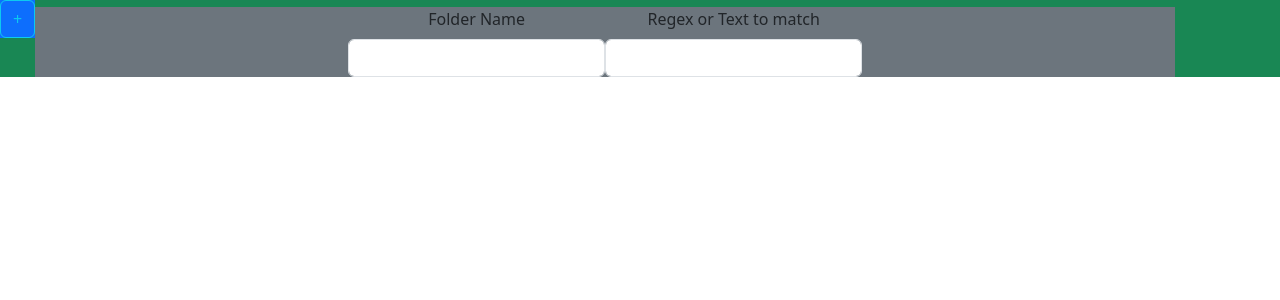
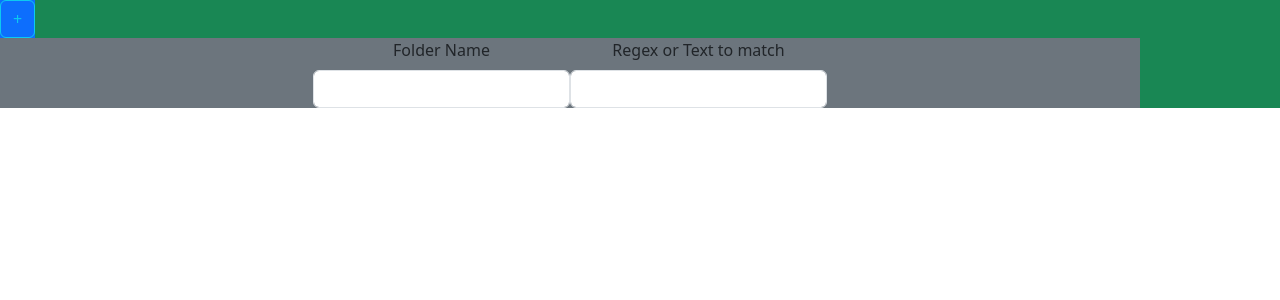
Before and after one commit to ZaguePrime/OrganizerProject, a React (Vite) app: page / in a window 1280 px wide. Shown: the top 300 px of the page. Built offline with nearby package versions, Linux system fonts and the light colour scheme.

Commit message:
create container for preferences fields

```diff
--- a/src/App.tsx
+++ b/src/App.tsx
@@ -2,6 +2,7 @@ import { useState } from 'react'
 import reactLogo from './assets/react.svg'
 import viteLogo from '/vite.svg'
 import './App.css'
+import PrefContainer from './components/prefContainer'
 import PreferencesInput from './components/preferencesInput'
 import AddButton from './components/addButton'
 
@@ -9,7 +10,7 @@ function App() {
   return (
     <div className="bg-success">
       <AddButton/>
-      <PreferencesInput/>
+      <PrefContainer/>
     </div>
   );
 }
--- a/src/components/addButton.tsx
+++ b/src/components/addButton.tsx
@@ -1,3 +1,5 @@
+import React from 'react';
+
 
 
 const addButton = () => {
--- /dev/null
+++ b/src/components/prefContainer.tsx
@@ -0,0 +1,11 @@
+import PrefInput from "./preferencesInput";
+
+const preferencesContainer = () => {
+    return (
+        <div className="preferences-container">
+            <PrefInput/>
+        </div>
+    );
+};
+
+export default preferencesContainer;
```
